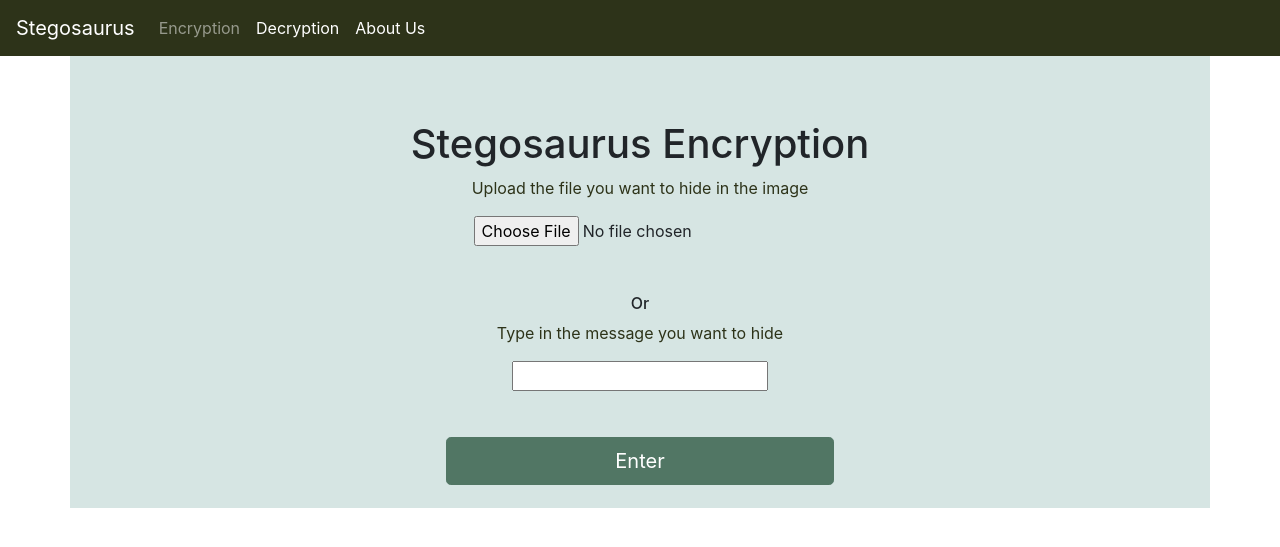
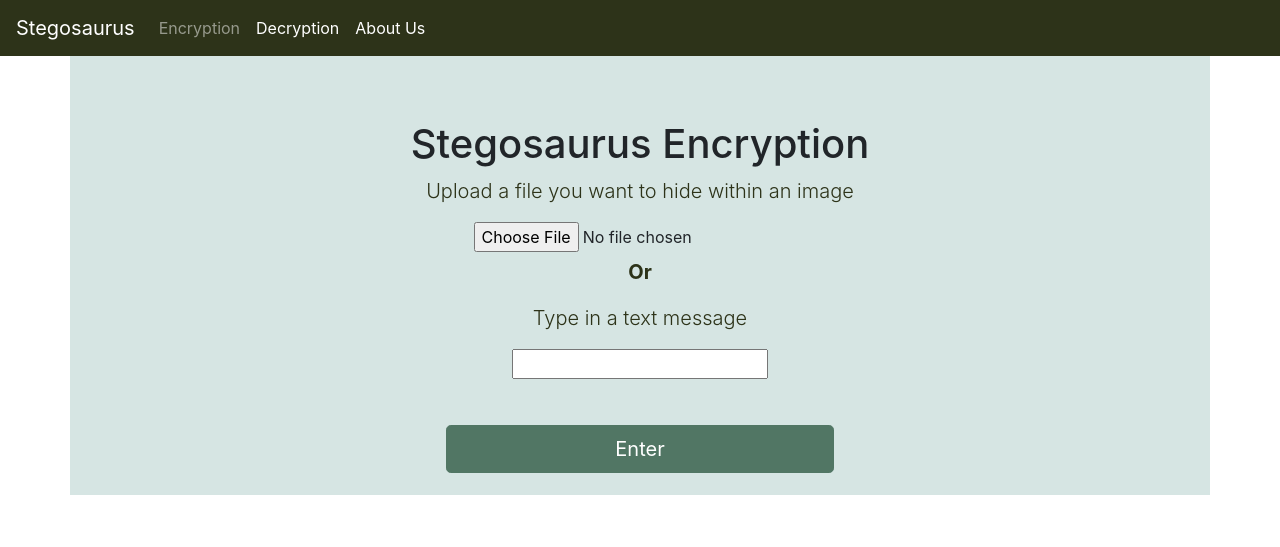
Before and after one commit to holzmanj/Stegosaurus-LSB-Dummy-API, a Flask app: page / in a window 1280 px wide. Shown: the top 547 px of the page. Run offline with Flask 2, Linux system fonts and the light colour scheme; parts of the project's set-up code (start-up, migrations or seed data) failed here and were passed over; some libraries are stand-ins or nearby versions.

Commit message:
Web client displays image capacityies + other polising

```diff
--- a/static/webclient/css/mystyle.css
+++ b/static/webclient/css/mystyle.css
@@ -76,7 +76,7 @@ button
 #DefaultImageSelector
 {
   overflow-x:scroll;
-  overflow-y:scroll;
+  /* overflow-y:scroll; */
   max-height:50%;
   max-width:50%;
   white-space:nowrap;"
--- a/templates/ryan_web_client/index.html
+++ b/templates/ryan_web_client/index.html
@@ -15,12 +15,32 @@
 
   </head>
   <script>
+	var SELECTED_FILE_SIZE = 0;
 	$(document).keypress(
 	  function(event){
 		if (event.which == '13') {
 		  event.preventDefault();
 		}
 	});
+
+	var formatByteSize = function(byteCount) {
+		var units = ["B", "KB", "MB", "GB"];
+		var unitCount = byteCount;
+		var unitIndex = 0;
+
+		while(unitCount > 1024 && unitIndex < units.length+1) {
+			unitCount /= 1024.0;
+			unitIndex += 1;
+		}
+
+		// print whole number for bytes, and float to 2 places for everything bigger
+		if (unitIndex > 0) {
+			unitCount = unitCount.toFixed(2);
+		}
+
+		return `${unitCount} ${units[unitIndex]}`
+	}
+
   $(document).ready(function()
   		{
 							//Puts the user in the EncryptedSubmissionView
@@ -35,20 +55,6 @@
           $("#ImageButton").click(function()
           {										//Puts the user in the EncryptedOutputView after they submit data
 
-                /*var defaultSelected = $("input[name='defaultImage']:checked").val();
-                var encryptionKey = $("input[name='password']").val();
-                var dataToBeEncrypted = $("input[name='inputFile']").val();
-
-                if(defaultSelected == 1)
-                  takeDefaultInput("images/default1.jpg", dataToBeEncrypted, encryptionKey);
-                else if(defaultSelected == 2)
-                  takeDefaultInput("images/default2.jpg", dataToBeEncrypted, encryptionKey);
-                else if(defaultSelected == 3)
-                  takeDefaultInput("images/default3.png", dataToBeEncrypted, encryptionKey);
-                else if(defaultSelected == 4)
-                  takeDefaultInput("images/default4.jpg", dataToBeEncrypted, encryptionKey);
-*/
-
             var file = document.getElementById("inputfile").files[0];
             var text = $("input[name='inputText']").val();
 
@@ -62,13 +68,18 @@
             {
                 if(file != null)
                 {
-                  var reader = new FileReader();
+				   SELECTED_FILE_SIZE = file.size;
+				   document.getElementById("filesize-label").innerHTML = "Inserting a " + formatByteSize(SELECTED_FILE_SIZE) + " file.";
+                   var reader = new FileReader();
                    dataToBeEncrypted = reader.readAsText(file);
                 }
                 else
                 {
+					SELECTED_FILE_SIZE = text.length;
+				   document.getElementById("filesize-label").innerHTML = "Inserting a " + formatByteSize(SELECTED_FILE_SIZE) + " text message.";
                     dataToBeEncrypted = text;
                 }
+
 
                   $("#EncryptionSubmissionView").hide();
                   $("#EncryptionImageView").show();
@@ -143,8 +154,37 @@
                  $("#EncryptedOutputView").hide();
           });
 
+		// Get capacity of uploaded image
+		$("#inputimagefile").change(function() {
+			document.getElementById("customFileSizeLabel").innerHTML = "Calculating capacity...";
+			var form_data = new FormData();
+			form_data.append("image",
+				document.getElementById("inputimagefile").files[0]
+			);
+			form_data.append("formatted", true);
+
+			var xhr = new XMLHttpRequest();
+			xhr.addEventListener("readystatechange", function() {
+				if (this.readyState === 4) {
+					if (this.status != 200) {
+						document.getElementById("customFileSizeLabel").innerHTML = "Error: " +
+							this.response.replace(/['"]+/g, '');
+					} else {
+						document.getElementById("customFileSizeLabel").innerHTML = "Capacity: " +
+							this.response.replace(/['"]+/g, '');
+					}
+				}
+			});
+			xhr.open("POST", window.location.origin + "/api/get_capacity");
+			xhr.send(form_data);
+		});
+
+
+
+
       });
-  	</script>
+
+	  	</script>
   <body>
 
     <nav class="navbar navbar-expand-md navbar-dark fixed-top">
@@ -175,12 +215,11 @@
       <form id="EncryptionSubmissionView">
         <h1>Stegosaurus Encryption</h1>
 
-        <p>Upload the file you want to hide in the image</p>
-        <input type="file" id="inputfile" name="inputFile" ></input>
-        <br><br><br>
+        <p class="lead">Upload a file you want to hide within an image</p>
+        <input type="file" id="inputfile" name="inputFile" style="margin-bottom:5px;"></input>
 
-        <h6>Or</h6>
-        <p>Type in the message you want to hide</p>
+        <p class="lead" style="font-weight:bold;">Or</p>
+        <p class="lead">Type in a text message</p>
         <div>
           <input type="text" id="intputtext" name="inputText" ></input>
         </div>
@@ -192,43 +231,48 @@
       </form>
       <form id="EncryptionImageView">
         <h1>Image Selection</h1>
-        <br>
-        <!--<p class="lead">You can upload a link to a picture you want to use for encrytion, or the image itself.</p>-->
-        <p>Upload the image you want to hide the file in</p>
-        <input type="file" id="inputimagefile" name="inputImageFile" ></input>
+
+		<p style="color:grey;" id="filesize-label">...</p>
+        <p class="lead">Upload your own image to hide the file in</p>
+        <input type="file" id="inputimagefile" name="inputImageFile" style="margin-bottom:5px;"></input>
+		<p style="color:grey;font-size:10pt;" id="customFileSizeLabel"></p>
 <!--
         <p>Or</p>
         <div style="text-align:center"><input type="text" name="inputLinkText" id="inputLink" class="form-control" style="display:inline-block;" placeholder="Enter image link here"></div>
 -->
-        <p>Or</p>
-        <p class="lead">Choose one of these default images.</p>
+        <p class="lead" style="font-weight:bold;">Or</p>
+        <p class="lead">Choose one of these default images</p>
         <div id="DefaultImageSelector">
           <div class="defaultChoice">
               <input type="radio" id="defaultImage1" class="defaultImage" name="defaultImage" value="1">
 			  <label class="defaultImageLabel" for="defaultImage1">
 				  <img src="{{ url_for('static', filename='webclient/images/default1.jpg') }}"></img></label>
+			  <p style="color:grey;font-size:10pt;">Capacity: 252.75 KB</p>
           </div>
 
           <div class="defaultChoice">
               <input type="radio" id="defaultImage2" class="defaultImage" name="defaultImage" value="2">
 			  <label class="defaultImageLabel" for="defaultImage2">
 				  <img src="{{ url_for('static', filename='webclient/images/default2.jpg') }}"></img></label>
+			  <p style="color:grey;font-size:10pt;">Capacity: 449.62 KB</p>
           </div>
 
           <div class="defaultChoice">
             <input type="radio" id="defaultImage3" class="defaultImage" name="defaultImage" value="3">
 			<label class="defaultImageLabel" for="defaultImage3">
 				<img src="{{ url_for('static', filename='webclient/images/default3.jpg') }}"></img></label>
+			  <p style="color:grey;font-size:10pt;">Capacity: 252.75 KB</p>
           </div>
 
           <div class="defaultChoice">
             <input type="radio" id="defaultImage4" class="defaultImage" name="defaultImage" value="4">
 			<label class="defaultImageLabel" for="defaultImage4">
 				<img src="{{ url_for('static', filename='webclient/images/default4.jpg') }}"></img></label>
+			  <p style="color:grey;font-size:10pt;">Capacity: 263.30 KB</p>
           </div>
         </div>
         <br><br><br>
-        <p>Type in the password you want to use to get the file out of the image later</p>
+        <p class="lead">Enter a password</p>
         <input type="password" name="password" id="inputPassword" class="form-control" style="display:inline-block;" placeholder="Password">
         <br>
         <button id="SubmissionButton" class="btn btn-lg btn-primary btn-block" type="button" style="margin:2%; background-color: #517664; border-color:#517664; display:inline-block;">Enter</button>
```
Also changed, not shown: templates/ryan_web_client/decryption.html (+9 -8 lines).
